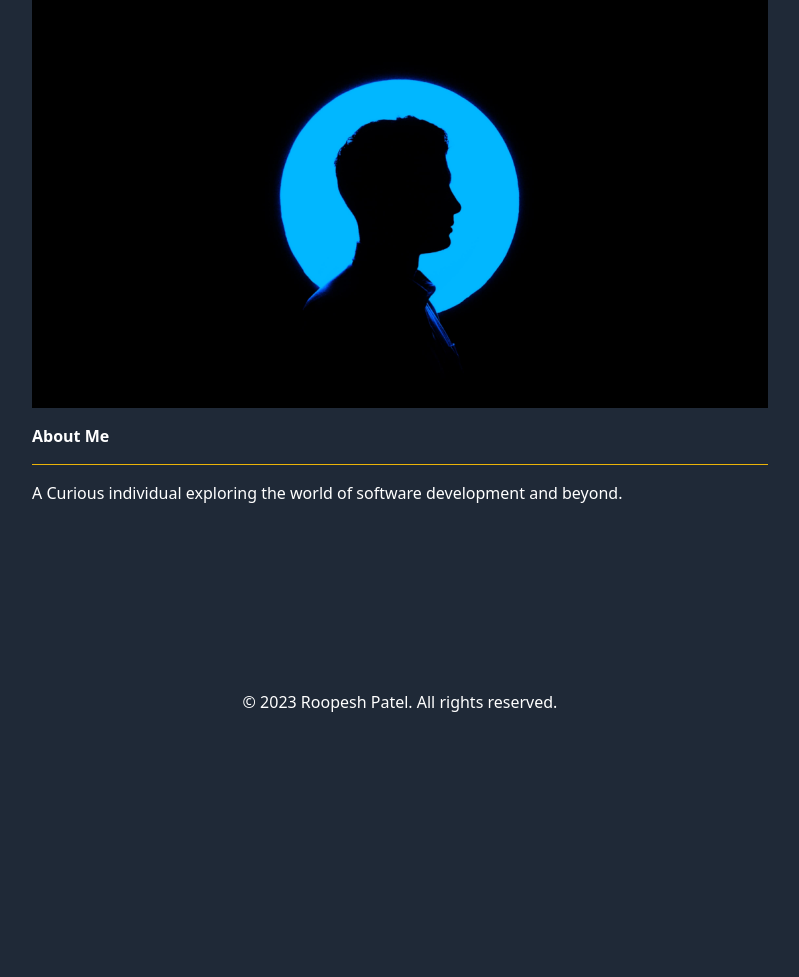
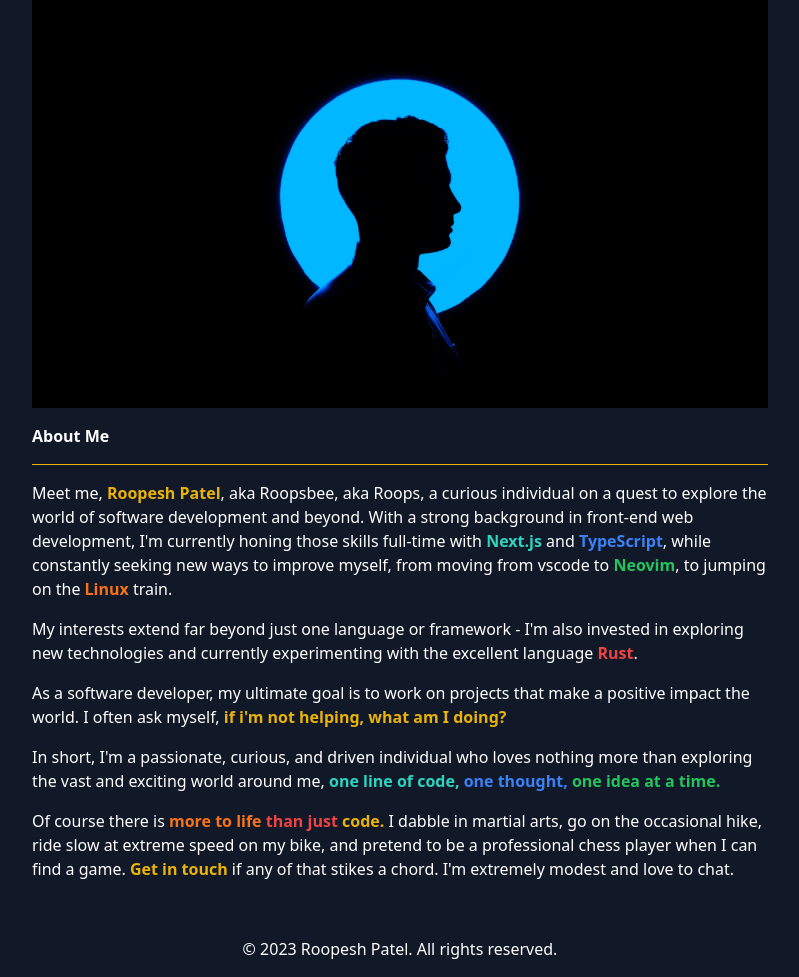
Before and after one commit to roopsBee/bee-stack-blog-astro, an Astro site: page /about in a window 1280 px wide. Shown: the part 70-1047 px from the top of the page, without its empty margins (240-1039 px from the left). Before the commit the page ends 800 px from the top, so only its background shows below. Built offline with nearby package versions, Linux system fonts and the light colour scheme; Astro itself is replaced by a stand-in of ours.

Commit message:
update about

```diff
--- a/src/layouts/Body.astro
+++ b/src/layouts/Body.astro
@@ -1,5 +1,5 @@
 <body
-  class="flex flex-col max-w-sm sm:max-w-screen-sm mx-auto md:max-w-screen-md bg-gray-800 text-white min-h-screen px-4"
+  class="flex flex-col max-w-sm sm:max-w-screen-sm mx-auto md:max-w-screen-md bg-gray-900 text-white min-h-screen px-4"
 >
   <slot />
 </body>
--- a/src/pages/about.astro
+++ b/src/pages/about.astro
@@ -10,7 +10,46 @@ import Layout from "../layouts/BlogPost.astro";
   heroImage="/placeholder-about.jpg"
   hideDates={true}
 >
-  <p>
-    A Curious individual exploring the world of software development and beyond.
+  <p class="mb-4">
+    Meet me, <span class="text-yellow-500 font-bold">Roopesh Patel</span>, aka
+    Roopsbee, aka Roops, a curious individual on a quest to explore the world of
+    software development and beyond. With a strong background in front-end web
+    development, I'm currently honing those skills full-time with <span
+      class="text-teal-400 font-bold">Next.js</span
+    > and<span class="text-blue-500 font-bold"> TypeScript</span>, while
+    constantly seeking new ways to improve myself, from moving from vscode to
+    <span class="font-bold text-green-500">Neovim</span>, to jumping on the
+    <span class="font-bold text-orange-500">Linux</span> train.
+  </p><p class="mb-4">
+    My interests extend far beyond just one language or framework - I'm also
+    invested in exploring new technologies and currently experimenting with the
+    excellent language<span class="font-bold text-red-500"> Rust</span>.
+  </p><p class="mb-4">
+    As a software developer, my ultimate goal is to work on projects that make a
+    positive impact the world. I often ask myself, <span
+      class="font-bold text-yellow-500"
+    >
+      if i'm not helping, what am I doing?
+    </span>
+  </p>
+  <p class="mb-4">
+    In short, I'm a passionate, curious, and driven individual who loves nothing
+    more than exploring the vast and exciting world around me, <span
+      class="font-bold text-teal-400"
+    >
+      one line of code,</span
+    >
+    <span class="font-bold text-blue-500">one thought,</span>
+    <span class="font-bold text-green-500"> one idea at a time.</span>
+  </p>
+  <p class="mb-4">
+    Of course there is <span class="font-bold text-orange-500"
+      >more to life
+    </span><span class="font-bold text-red-500">than just</span>
+    <span class="font-bold text-yellow-500"> code.</span> I dabble in martial arts,
+    go on the occasional hike, ride slow at extreme speed on my bike, and pretend
+    to be a professional chess player when I can find a game. <span
+      class="font-bold text-yellow-500">Get in touch</span
+    > if any of that stikes a chord. I'm extremely modest and love to chat.
   </p>
 </Layout>
```
